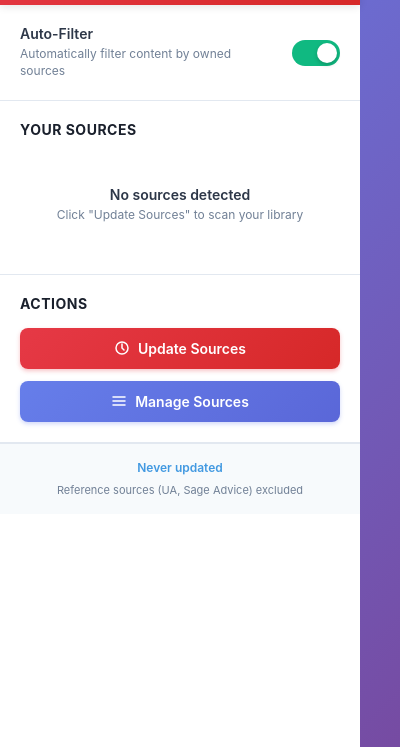
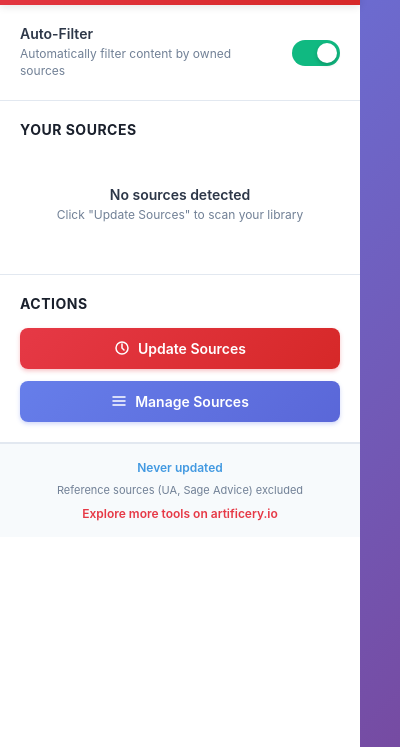
Before and after one commit to itsmecipher-dev/dndbeyond-filter-memory, a browser extension: page popup.html in a window 400 px wide. Shown: the part 97-844 px from the top of the page. Drawn offline with Linux system fonts and the light colour scheme; no server answers.

Commit message:
feat: add artificery.io link to popup footer

```diff
--- a/popup.css
+++ b/popup.css
@@ -301,6 +301,19 @@ input:checked + .toggle-slider:before {
   line-height: 1.4;
 }
 
+.footer-link {
+  font-size: 12px;
+  color: #e63946;
+  text-decoration: none;
+  font-weight: 600;
+  transition: color 0.2s;
+}
+
+.footer-link:hover {
+  color: #d62828;
+  text-decoration: underline;
+}
+
 /* Scrollbar Styling */
 .sources-list::-webkit-scrollbar {
   width: 6px;
--- a/popup.html
+++ b/popup.html
@@ -78,6 +78,7 @@
       <div class="footer-note">
         Reference sources (UA, Sage Advice) excluded
       </div>
+      <a href="https://artificery.io" target="_blank" class="footer-link">Explore more tools on artificery.io</a>
     </div>
   </div>
 
```
